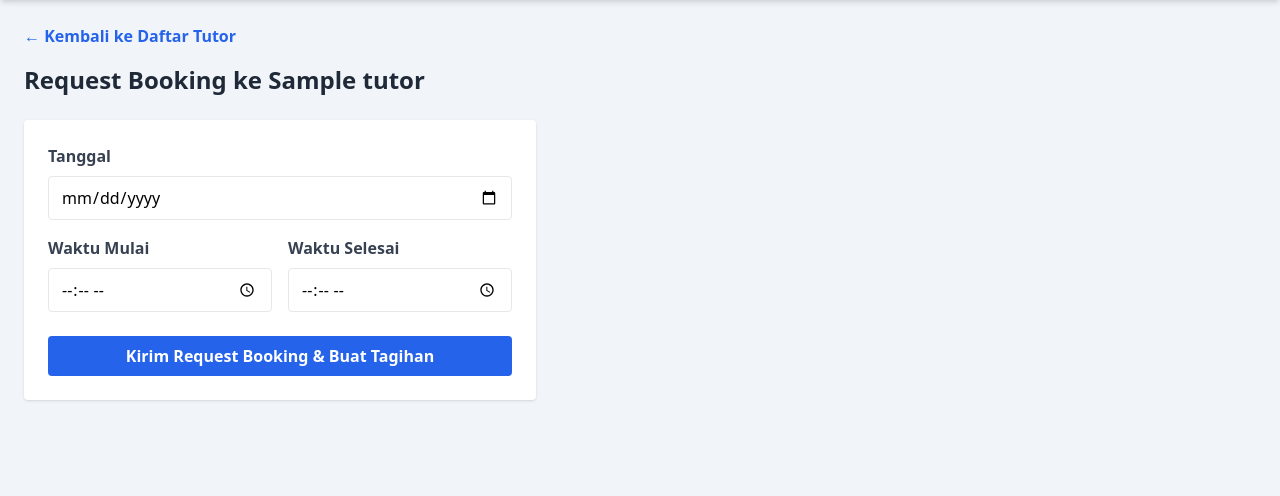
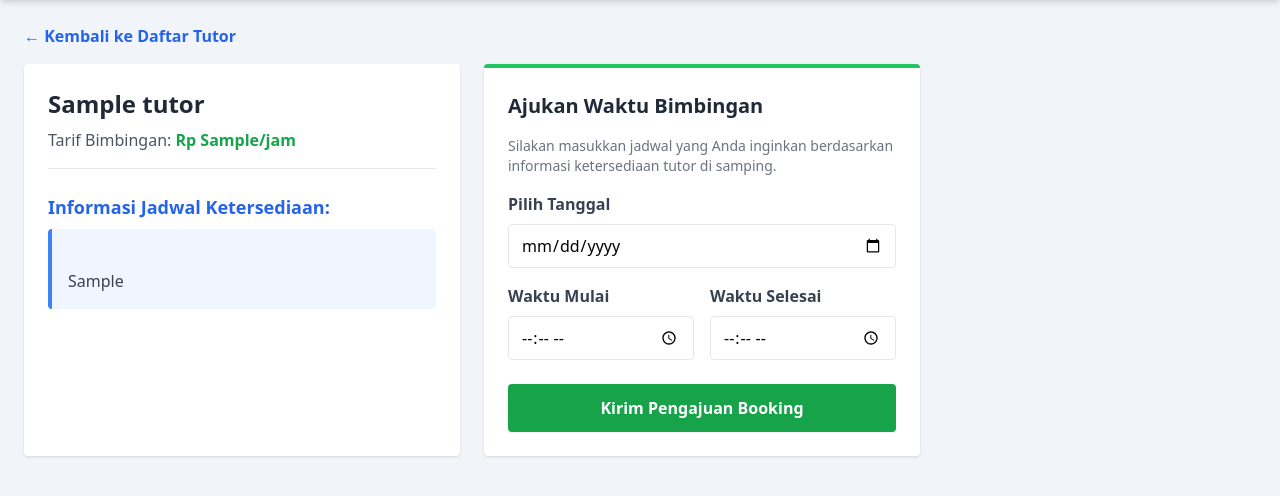
Before and after one commit to Satrialasa/Projek_Pemrograman, a Flask app: template templates/booking.html in a window 1280 px wide. Shown: the part 64-560 px from the top of the page. Run offline with Flask 3, Linux system fonts and the light colour scheme; the template is opened without the code that fills it: most values are stand-ins (such as "Sample title", 1, 10 or a date in 2020); some libraries are stand-ins or nearby versions.

Commit message:
update code

```diff
--- a/templates/booking.html
+++ b/templates/booking.html
@@ -1,24 +1,39 @@
 {% extends "base.html" %}
 {% block content %}
 <a href="/siswa" class="text-blue-600 font-bold mb-4 inline-block hover:underline">&larr; Kembali ke Daftar Tutor</a>
-<h2 class="text-2xl font-bold mb-6 text-gray-800">Request Booking ke {{ tutor.nama_lengkap }}</h2>
-<div class="bg-white p-6 rounded shadow max-w-lg">
+
+<div class="grid grid-cols-1 md:grid-cols-2 gap-6 max-w-4xl">
+    <div class="bg-white p-6 rounded shadow">
+        <h2 class="text-2xl font-bold mb-2 text-gray-800">{{ tutor.nama_lengkap }}</h2>
+        <p class="text-gray-600 mb-6 border-b pb-4">Tarif Bimbingan: <span class="font-bold text-green-600">Rp {{ tutor.tarif_per_jam }}/jam</span></p>
+
+        <h3 class="text-lg font-bold mb-2 text-blue-600">Informasi Jadwal Ketersediaan:</h3>
+        <div class="bg-blue-50 p-4 rounded border-l-4 border-blue-500 text-gray-700 whitespace-pre-line">
+            {{ tutor.jadwal_ketersediaan if tutor.jadwal_ketersediaan else "Tutor belum menuliskan jadwal ketersediaannya." }}
+        </div>
+    </div>
+
+    <div class="bg-white p-6 rounded shadow border-t-4 border-green-500">
+        <h3 class="text-xl font-bold mb-4 text-gray-800">Ajukan Waktu Bimbingan</h3>
+        <p class="text-sm text-gray-500 mb-4">Silakan masukkan jadwal yang Anda inginkan berdasarkan informasi ketersediaan tutor di samping.</p>
+
         <form method="POST" action="/book/{{ tutor.id_tutor }}">
             <div class="mb-4">
-            <label class="block text-gray-700 font-bold mb-2">Tanggal</label>
-            <input type="date" name="tanggal" class="w-full px-3 py-2 border rounded" required>
+                <label class="block text-gray-700 font-bold mb-2">Pilih Tanggal</label>
+                <input type="date" name="tanggal" class="w-full px-3 py-2 border rounded focus:outline-none focus:ring-2 focus:ring-green-500" required>
             </div>
             <div class="grid grid-cols-2 gap-4 mb-6">
                 <div>
                     <label class="block text-gray-700 font-bold mb-2">Waktu Mulai</label>
-                <input type="time" name="waktu_mulai" class="w-full px-3 py-2 border rounded" required>
+                    <input type="time" name="waktu_mulai" class="w-full px-3 py-2 border rounded focus:outline-none focus:ring-2 focus:ring-green-500" required>
                 </div>
                 <div>
                     <label class="block text-gray-700 font-bold mb-2">Waktu Selesai</label>
-                <input type="time" name="waktu_selesai" class="w-full px-3 py-2 border rounded" required>
+                    <input type="time" name="waktu_selesai" class="w-full px-3 py-2 border rounded focus:outline-none focus:ring-2 focus:ring-green-500" required>
                 </div>
             </div>
-        <button type="submit" class="w-full bg-blue-600 text-white px-4 py-2 rounded font-bold hover:bg-blue-700">Kirim Request Booking & Buat Tagihan</button>
+            <button type="submit" class="w-full bg-green-600 text-white px-4 py-3 rounded font-bold hover:bg-green-700 shadow-sm transition duration-200">Kirim Pengajuan Booking</button>
         </form>
     </div>
+</div>
 {% endblock %}
```
Lines whose indentation alone changed are shown as unchanged.
